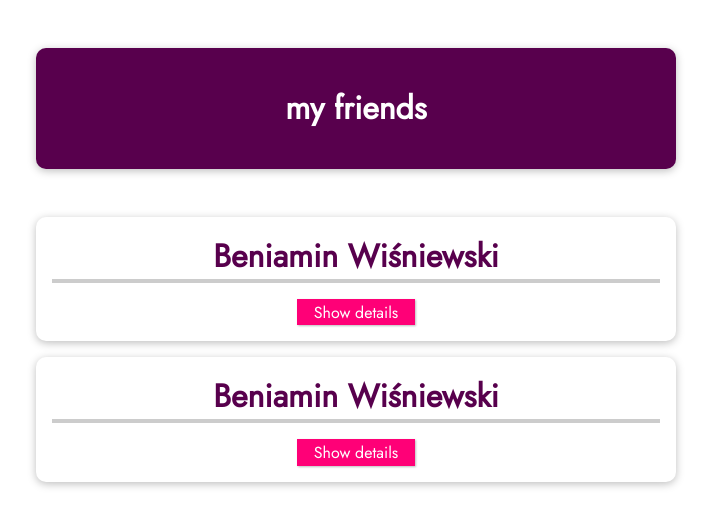
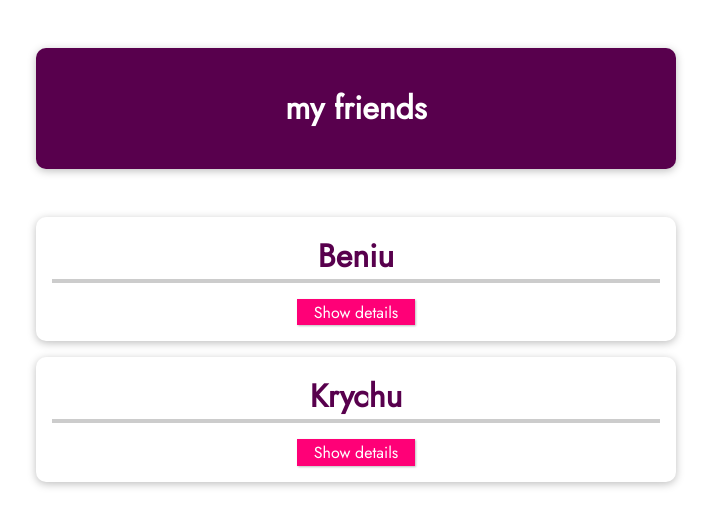
Before and after one commit to Camelleon007/VueComponents, a Vue app: page / in a window 1280 px wide. Shown: the top 526 px of the page, without its empty margins (284-995 px from the left). Built offline with nearby package versions, Linux system fonts and the light colour scheme.

Commit message:
Props added

```diff
--- a/src/App.vue
+++ b/src/App.vue
@@ -1,8 +1,16 @@
 <template>
 <header><h1>my friends</h1></header>
 <ul>
-    <friend-contact></friend-contact>
-    <friend-contact></friend-contact>
+    <friend-contact
+    name="Beniu"
+    phone-number="1234"
+    email-address="beniu@gmail.com"
+    ></friend-contact>
+    <friend-contact
+    name="Krychu"
+    phone-number="5678"
+    email-address="krychu@gmail.com"
+    ></friend-contact>
 </ul>
 </template>
 
@@ -20,7 +28,7 @@
                 {
                     id: 'krychu',
                     name: 'Krystian Ciemniecki',
-                    phone: '1234',
+                    phone: '5678',
                     mail: 'krychu@gmail.pl',
                 }
             ]
--- a/src/components/FriendContact.vue
+++ b/src/components/FriendContact.vue
@@ -1,16 +1,21 @@
 <template>
   <li>
-      <h2>{{ friend.name }}</h2>
+      <h2>{{ name }}</h2>
       <button @click="toggleDetails">{{ detailsAreVisible ? 'Hide' : 'Show' }} details</button>
       <ul v-if="detailsAreVisible">
-          <li><strong>Phone:</strong>{{friend.phone}}</li>
-          <li><strong>Email:</strong>{{friend.email}}</li>
+          <li><strong>Phone:</strong>{{phoneNumber}}</li>
+          <li><strong>Email:</strong>{{emailAddress}}</li>
       </ul>
   </li>
 </template>
 
 <script>
 export default {
+    props: [
+        'name',
+        'phoneNumber',
+        'emailAddress'
+    ],
     data() {
         return {
             detailsAreVisible: false,
```
